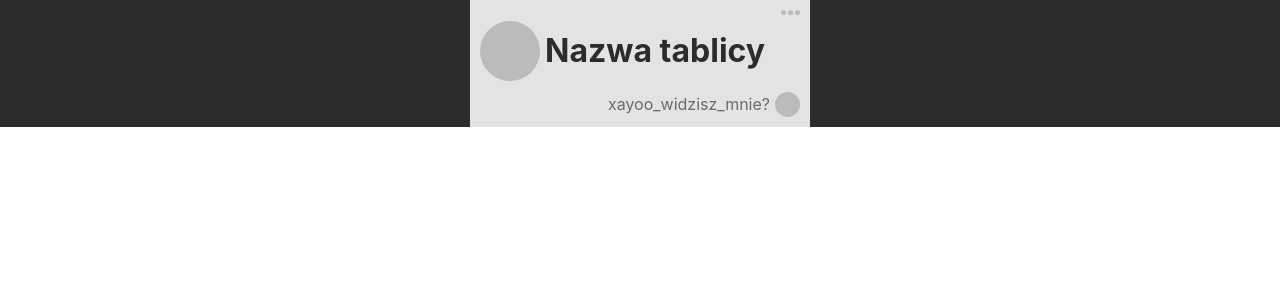
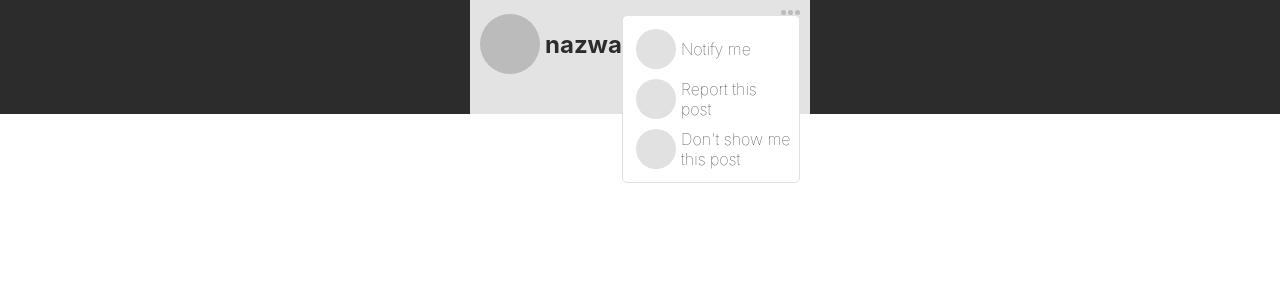
Before and after one commit to PiotrRynio/CodersCamp2021.Project-2.FullStack.React-Node, a React (Create React App) app in the folder frontend/: page / in a window 1280 px wide. Both pictures are taken after a click on the element 789 px from the left and 12 px from the top of the page. Shown: the top 300 px of the page. Built offline with nearby package versions, Linux system fonts and the light colour scheme.

Commit message:
add-styled-component + dropdown-menu

```diff
--- a/frontend/src/Board.js
+++ b/frontend/src/Board.js
@@ -1,40 +1,34 @@
 import React from 'react';
-import ReactDOM from "react-dom";
-import './Board.css';
+import { Wrapper, StyledBoard, StyledHeader, HeaderFlex, StyledImage, StyledUser, StyledName, StyledAvatar} from "./Board.styled";
+import ButtonMenu from "./ButtonMenu";
+import Dropdown from './Dropdown';
 
-const Board = (props) => {
+const Board = () => {
   return (
-    <div className='board'>
-      <div className='board__header'>
-        <div className='board__header__title'>
-          <div className='board__header__title__image'>
-            {props.image}
-          </div>
-          <div className='board__header__title__text'>
-            <h1>{props.title}</h1>
-          </div>
-          <div className='board__header__title__menu'>
-            <span className='menu__dot'></span>
-            <span className='menu__dot'></span>
-            <span className='menu__dot'></span>
-          </div>
-        </div>
-        <div className='board__header__author'>
-          <span className='board__header__author__name'>
-            {props.name}
-          </span>
-          <div className='board__header__author__avatar'>
-            {props.avatar}
-          </div>
-        </div>
-      </div>
-    </div>
+    <Wrapper>
+      <StyledBoard>
+        <StyledHeader>
+          <HeaderFlex>
+            <StyledImage />
+            <h2>
+              nazwa_tablicy
+            </h2>
+            <ButtonMenu>
+              <Dropdown>
+              </Dropdown>
+            </ButtonMenu>
+          </HeaderFlex>
+          <StyledUser>
+            <StyledName>
+              nazwa_uzytkownika
+            </StyledName>
+            <StyledAvatar>
+            </StyledAvatar>
+          </StyledUser>
+        </StyledHeader>
+      </StyledBoard>
+    </Wrapper>
   );
 }
 
-ReactDOM.render(
-  <Board />,
-  document.getElementById('root')
-)
-
 export default Board;
--- /dev/null
+++ b/frontend/src/Board.styled.js
@@ -0,0 +1,74 @@
+import styled from "styled-components";
+
+export const Wrapper = styled.div`
+  width: 100%;
+  display: flex;
+  justify-content: center;
+  align-items: center;
+  background: #2c2c2c;
+`
+
+export const StyledBoard = styled.div`
+  width: 320px;
+  padding: 10px;
+  display: flex;
+  flex-direction: column;
+  justify-content: center;
+  align-items: center;
+  background: #e3e3e3;
+  color: #2c2c2c;
+`
+
+export const StyledHeader = styled.div`
+  width: 100%;
+  display: flex;
+  flex-direction: column;
+  justify-content: center;
+  align-items: center;
+  position: relative;
+`
+
+export const HeaderFlex = styled.div`
+  width: 100%;
+  display: flex;
+  align-items: center;
+  position: relative;
+  overflow-wrap: break-word;
+`
+
+export const StyledImage = styled.div`
+  min-height: 60px;
+  min-width: 60px;
+  margin-right: 5px;
+  display: inline-block;
+  background-color: #bbb;
+  border-radius: 50%;
+`
+
+export const StyledUser = styled.div`
+  width: 100%;
+  display: flex;
+  justify-content: flex-end;
+  align-items: center;
+  color: #6b6b6b;
+  overflow-wrap: break-word;
+`
+
+export const StyledName = styled.span`
+  font-weight: lighter;
+  text-align: right;
+  &:hover {
+    text-decoration: underline;
+    text-decoration-thickness: 0.5px;
+    cursor: pointer;
+  }
+`
+
+export const StyledAvatar = styled.div`
+  min-height: 25px;
+  min-width: 25px;
+  margin-left: 5px;
+  display: inline-block;
+  background-color: #bbb;
+  border-radius: 50%;
+`
--- /dev/null
+++ b/frontend/src/ButtonMenu.js
@@ -0,0 +1,18 @@
+import React, {useState} from 'react';
+import { Menu, Dot } from './ButtonMenu.styled';
+
+const ButtonMenu = (props) => {
+  const [open, setOpen] = useState(false);
+
+  return (
+      <Menu onClick={() => setOpen(!open)}>
+        <Dot></Dot>
+        <Dot></Dot>
+        <Dot></Dot>
+
+        {open && props.children}
+      </Menu>
+  )
+}
+
+export default ButtonMenu;
--- /dev/null
+++ b/frontend/src/ButtonMenu.styled.js
@@ -0,0 +1,24 @@
+import styled from 'styled-components';
+
+export const Menu = styled.div`
+  display: flex;
+  justify-content: center;
+  align-items: center;
+  position: absolute;
+  top: 0;
+  right: 0;
+  cursor: pointer;
+    &:hover > :nth-child(-n+3) {
+      filter: brightness(0.8)
+    }
+`
+
+export const Dot = styled.div`
+  height: 5px;
+  width: 5px;
+  margin-left: 2px;
+  display: inline-block;
+  background-color: #bbb;
+  border-radius: 50%;
+  transition: filter 0.15s ease-out;
+`
--- /dev/null
+++ b/frontend/src/Dropdown.js
@@ -0,0 +1,23 @@
+import React from 'react';
+import {StyledDropdown, StyledDropdownItem, StyledImage} from "./Dropdown.styled";
+
+const Dropdown = () => {
+  return (
+    <StyledDropdown>
+      <StyledDropdownItem>
+        <StyledImage/>
+        <span>Notify me</span>
+      </StyledDropdownItem>
+      <StyledDropdownItem>
+        <StyledImage/>
+        <span>Report this post</span>
+      </StyledDropdownItem>
+      <StyledDropdownItem>
+        <StyledImage/>
+        <span>Don't show me this post</span>
+      </StyledDropdownItem>
+    </StyledDropdown>
+    )
+}
+
+export default Dropdown;
--- /dev/null
+++ b/frontend/src/Dropdown.styled.js
@@ -0,0 +1,35 @@
+import styled from "styled-components";
+
+export const StyledDropdown = styled.div`
+  width: 160px;
+  padding: 0.5rem;
+  position: absolute;
+  top: calc(0% + .3rem);
+  right: 0;
+  background-color: #fff;
+  border: 1px solid #e1e1e1;
+  border-radius: 5px;
+  overflow: hidden;
+`
+
+export const StyledDropdownItem = styled.div`
+  height: 50px;
+  display: flex;
+  align-items: center;
+  border-radius: 5px;
+  cursor: pointer;
+  font-weight: lighter;
+  transition: background 0.15s ease-in-out, color 0.15s ease-in-out;
+    &:hover {
+      background: #F8F8F8FF;
+    }
+`
+
+export const StyledImage = styled.div`
+  min-height: 40px;
+  min-width: 40px;
+  margin: 5px;
+  display: inline-block;
+  background-color: #e1e1e1;
+  border-radius: 50%;
+`
```
